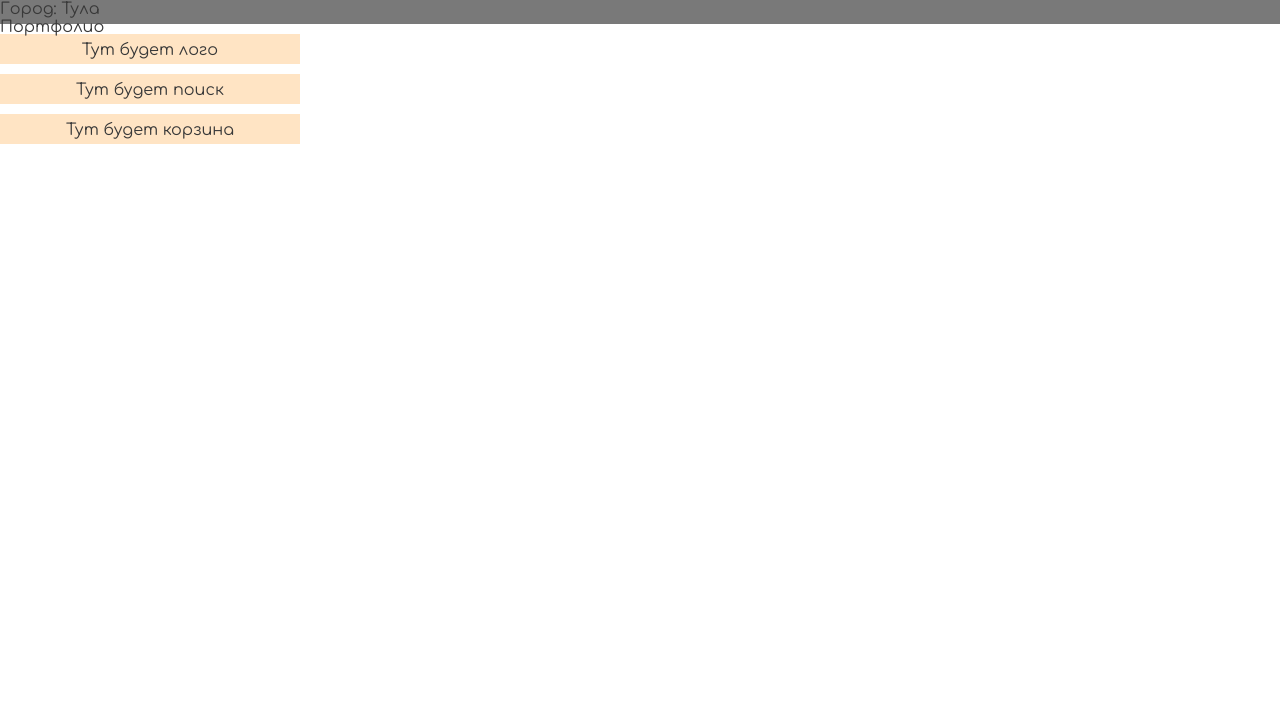
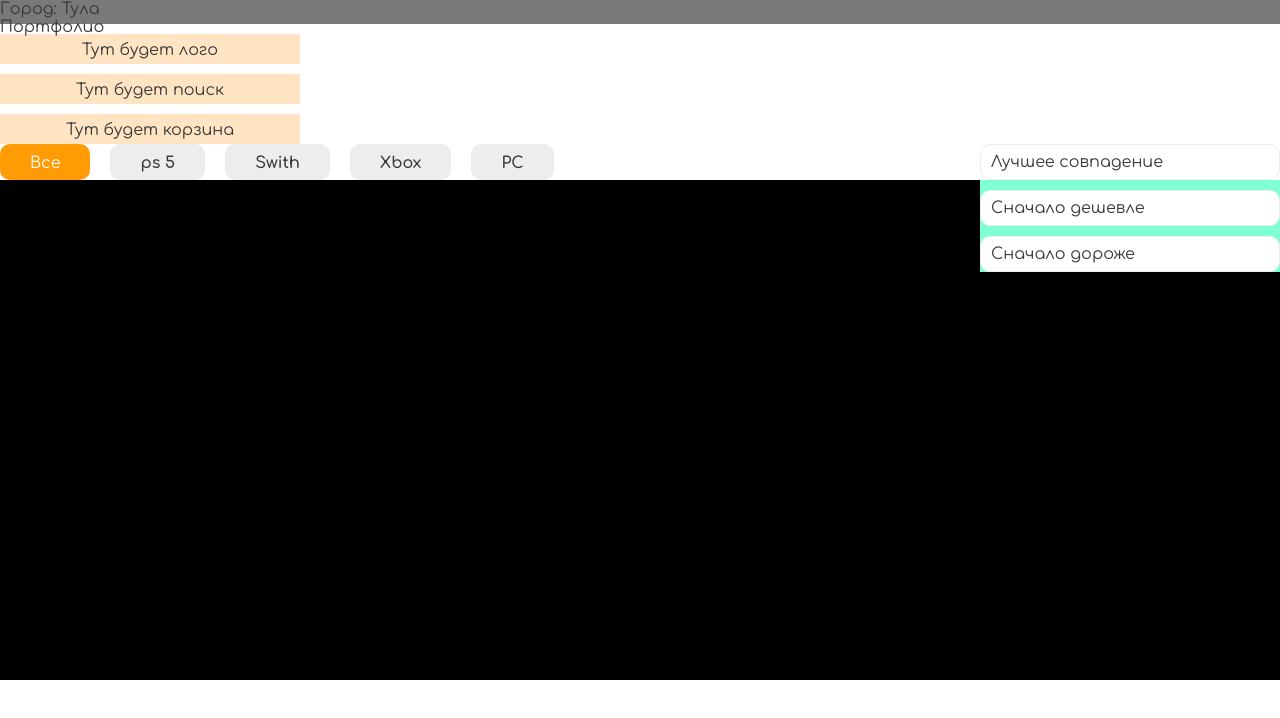
Before and after one commit to ArtErusov/eCommersOrange, a React (Vite) app: page / in a window 1280 px wide. Shown: the top 718 px of the page. Built offline with nearby package versions, Linux system fonts and the light colour scheme.

Commit message:
Added a block with elections

```diff
--- a/src/App.jsx
+++ b/src/App.jsx
@@ -1,11 +1,13 @@
-import Header from "./components/layout/Header/Header"
+import Header from './components/layout/Header/Header';
+import MainPage from './pages/MainPage/MainPage';
 
 function App() {
-    return (
-      <>
+  return (
+    <>
       <Header />
-      </>
-    )
-  }
+      <MainPage />
+    </>
+  );
+}
 
-  export default App
+export default App;
--- a/src/assets/css/main.css
+++ b/src/assets/css/main.css
@@ -3,6 +3,8 @@
   --black: #393939;
   --white: #ffffff;
   --dark-gray: #797979;
+  --gray: #ededed;
+  --ogange: #ff9b04;
 }
 
 * {
--- /dev/null
+++ b/src/pages/MainPage/MainPage.jsx
@@ -0,0 +1,15 @@
+import SelectCategory from './components/SelectCategory/SelectCategory';
+import SelectSort from './components/SelectSort/SelectSort';
+import styles from './styles.module.css';
+function Header() {
+  return (
+    <div className={styles.container}>
+      <div className={styles.selection_block}>
+        <SelectCategory />
+        <SelectSort />
+      </div>
+      <div className={styles.test}></div>
+    </div>
+  );
+}
+export default Header;
--- /dev/null
+++ b/src/pages/MainPage/components/SelectCategory/SelectCategory.jsx
@@ -0,0 +1,22 @@
+import { useState } from 'react';
+import styles from './styles.module.css';
+
+function SelectCategory() {
+  const category = ['Все', 'ps 5', 'Swith', 'Xbox', 'PC'];
+  const [selectedCategory, setSelectedCategory] = useState(0);
+
+  return (
+    <ul className={styles.category_list}>
+      {category.map((item, index) => (
+        <li
+          onClick={() => setSelectedCategory(index)}
+          className={index === selectedCategory ? styles.category_active : styles.category_item}
+          key={index}
+        >
+          {item}
+        </li>
+      ))}
+    </ul>
+  );
+}
+export default SelectCategory;
--- /dev/null
+++ b/src/pages/MainPage/components/SelectCategory/styles.module.css
@@ -0,0 +1,24 @@
+@import '../../../../assets/css/main.css';
+
+.category_list {
+  display: flex;
+  gap: 20px;
+}
+
+.category_item {
+  padding: 10px 30px 0;
+  height: 36px;
+  border-radius: 10px;
+  background-color: var(--gray);
+  cursor: pointer;
+  font-weight: 600;
+}
+
+.category_active {
+  padding: 10px 30px 0;
+  height: 36px;
+  border-radius: 10px;
+  color: var(--white);
+  background-color: var(--ogange);
+  cursor: pointer;
+}
--- /dev/null
+++ b/src/pages/MainPage/components/SelectSort/SelectSort.jsx
@@ -0,0 +1,28 @@
+import { useState } from 'react';
+import styles from './styles.module.css';
+
+function SelectSort() {
+  const [selectedSorting, setSelectedSorting] = useState(0);
+  const [sortActive, setSortActive] = useState(true);
+  const sortCategory = ['Лучшее совпадение', 'Сначало дешевле', 'Сначало дороже'];
+  console.log(sortActive);
+  return (
+    <div>
+      <div onClick={() => setSortActive(!sortActive)} className={styles.sort}>
+        {sortCategory[selectedSorting]}
+      </div>
+      {sortActive && (
+        <ul className={styles.sort_list}>
+          {sortCategory
+            .filter((_, index) => selectedSorting !== index)
+            .map((item, index) => (
+              <li onClick={() => setSelectedSorting(index)} key={index}>
+                {item}
+              </li>
+            ))}
+        </ul>
+      )}
+    </div>
+  );
+}
+export default SelectSort;
--- /dev/null
+++ b/src/pages/MainPage/components/SelectSort/styles.module.css
@@ -0,0 +1,28 @@
+@import '../../../../assets/css/main.css';
+
+.sort {
+  width: 300px;
+  height: 36px;
+  padding: 8px 0 0 10px;
+  border-radius: 10px;
+  border: 1px solid var(--gray);
+  cursor: pointer;
+  position: relative;
+}
+
+.sort_list {
+  position: absolute;
+  background-color: aquamarine;
+  z-index: 2;
+}
+
+.sort_list li {
+  margin-top: 10px;
+  background-color: var(--white);
+  width: 300px;
+  height: 36px;
+  padding: 8px 0 0 10px;
+  border-radius: 10px;
+  border: 1px solid var(--gray);
+  cursor: pointer;
+}
--- /dev/null
+++ b/src/pages/MainPage/styles.module.css
@@ -0,0 +1,11 @@
+@import '../../assets/css/main.css';
+.selection_block {
+  display: flex;
+  justify-content: space-between;
+}
+
+.test {
+  width: 100%;
+  height: 500px;
+  background-color: black;
+}
```
